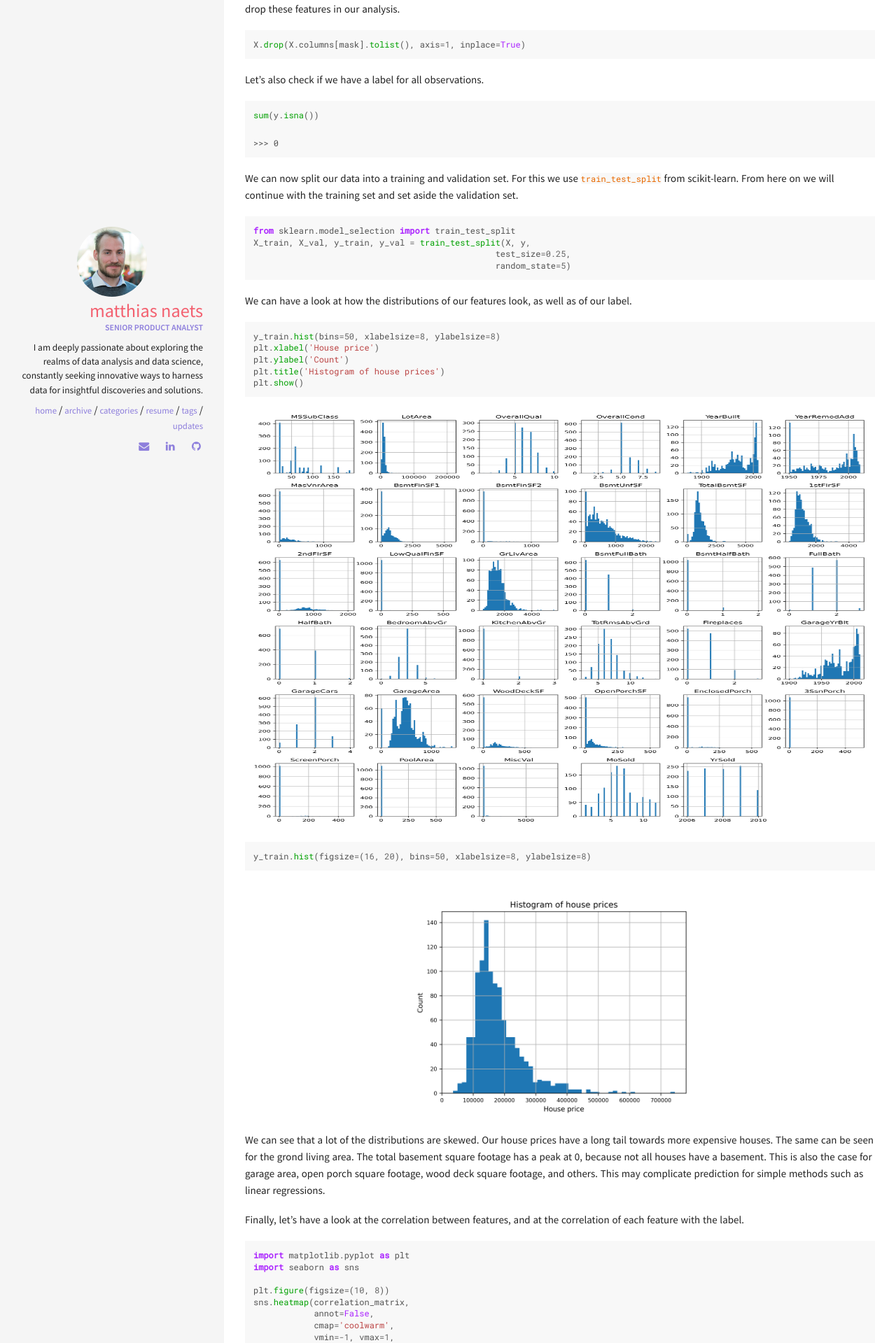
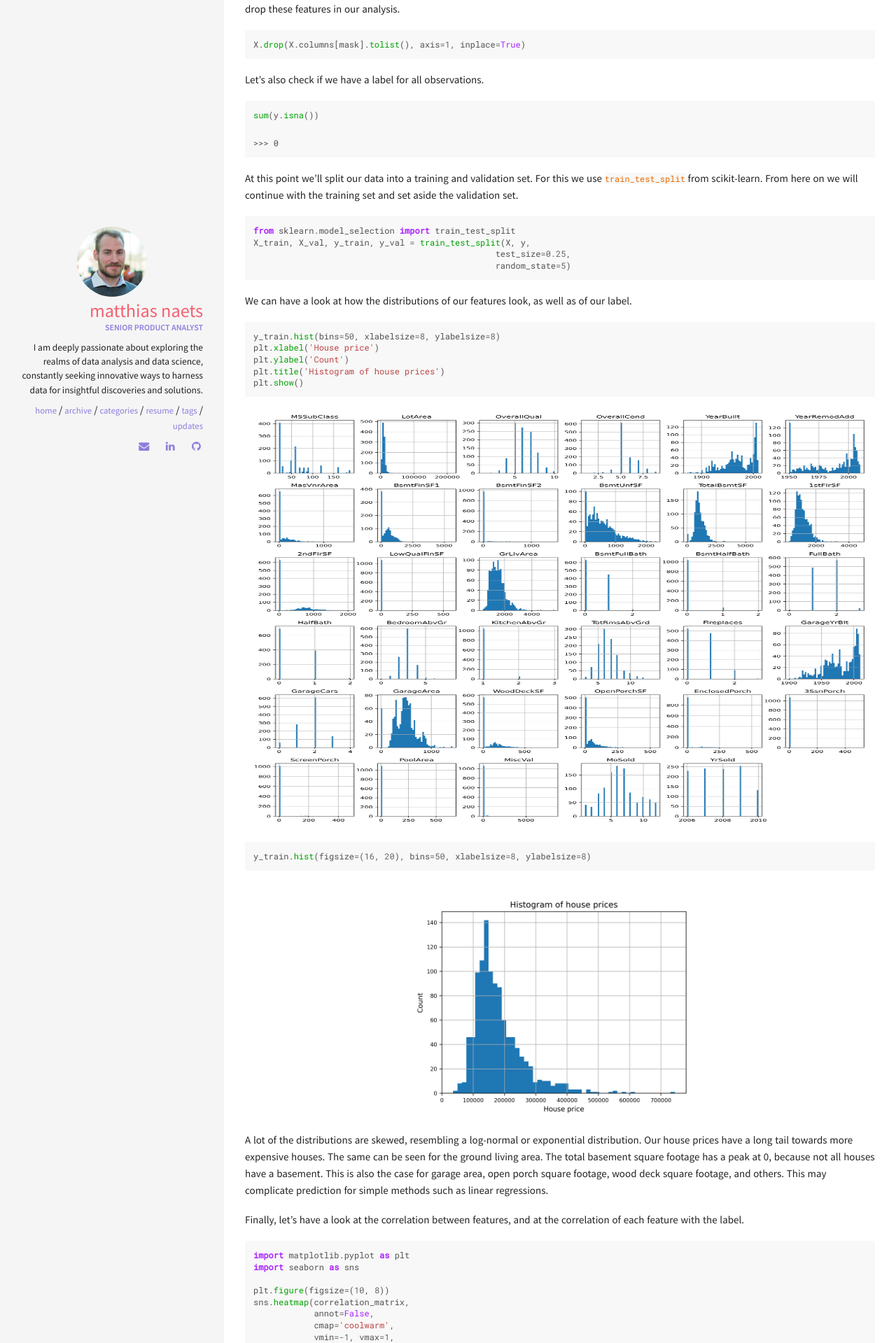
Before and after one commit to MatthN/MatthN.github.io, a Jekyll site: the page built from _posts/2024-03-02-Predicting-house-prices.markdown, in a window 1280 px wide. Shown: the part 1973-3892 px from the top of the page at 70% size. Built offline with Jekyll 4.4.1, drawn with Linux system fonts in a browser that asks for light colours; some of the changed text lies outside the part shown.

Commit message:
Predicting house prices - minor textual corrections.

````diff
--- a/_posts/2024-03-02-Predicting-house-prices.markdown
+++ b/_posts/2024-03-02-Predicting-house-prices.markdown
@@ -79,7 +79,7 @@
 ```
     >>> 0
 
-We can now split our data into a training and validation set. For this we use `train_test_split` from scikit-learn. From here on we will continue with the training set and set aside the validation set.
+At this point we'll split our data into a training and validation set. For this we use `train_test_split` from scikit-learn. From here on we will continue with the training set and set aside the validation set.
 
 ```python
 from sklearn.model_selection import train_test_split
@@ -107,7 +107,7 @@
 <img src="/img/posts/Predicting_house_prices/histogram_house_prices.png" width="50%" height="auto">
 
 
-We can see that a lot of the distributions are skewed. Our house prices have a long tail towards more expensive houses. The same can be seen for the grond living area. The total basement square footage has a peak at 0, because not all houses have a basement. This is also the case for garage area, open porch square footage, wood deck square footage, and others. This may complicate prediction for simple methods such as linear regressions.
+A lot of the distributions are skewed, resembling a log-normal or exponential distribution. Our house prices have a long tail towards more expensive houses. The same can be seen for the ground living area. The total basement square footage has a peak at 0, because not all houses have a basement. This is also the case for garage area, open porch square footage, wood deck square footage, and others. This may complicate prediction for simple methods such as linear regressions.
 
 Finally, let's have a look at the correlation between features, and at the correlation of each feature with the label.
 
@@ -129,16 +129,16 @@
 
 <img src="/img/posts/Predicting_house_prices/heatmap_correlations.png" width="75%" height="auto">
 
-We can see that the overall quality of the house has the highest positive correlation with its price. We can also see that GarageCars (the number of cars that fit in the garage) strongly correlates with the garage area, or that the year the garage was built correlates with the year the house was built. All these things make sense intuitively.
+The overall quality of the house has the highest positive correlation with the price. We can also see that GarageCars (the number of cars that fit in the garage) strongly correlates with the garage area, or that the year the garage was built correlates with the year the house was built. All these things make sense intuitively.
 
 
 ## Setting Up a Preprocessing Pipeline
-All features in the dataset have a description in `data_description.txt`. Based on their description, I divided the features into
+All features in the dataset have a description in `data_description.txt`. Based on their description, I divided the features into the below groups.
 - **numerical.** Measurable quantities represented by numerical values (integers or floats).
 - **categorical.** Features with a discrete number of possible values that do not have any particular order or hierarchy. We will apply one-hot encoding to these features.
 - **ordinal.** Categorical features where there exists a meaningful order or ranking among the categories, although the distance between the categories is not necessarily known or meaningful. These categories can be encoded by integers. For some of these features that is already the case, for others this still needs to be done.
 
-For each of the above we will define specific preprocessing steps. For the numerical features we first impute missing values using the `IterativeImputer`. Missing values are predicted based on the other features by Bayesian ridge regression (check [this](https://youtu.be/Z6HGJMUakmc?si=BCVO5VJchfKiRGM7) YouTube link for a good explanation on the subject). After that standardize the features using `StandardScaler`.
+For each of the above we will define specific preprocessing steps. For the numerical features we first impute missing values using the `IterativeImputer`. Missing values are predicted based on the other features by Bayesian ridge regression (check [this](https://youtu.be/Z6HGJMUakmc?si=BCVO5VJchfKiRGM7) YouTube link for a good explanation on the subject). Next the features are standardized using `StandardScaler`.
 
 For categorical features we impute with `SimpleImputer` applying the *most_frequent* strategy. This will replace missing values with the most prevalent category in the training set for that feature. Each feature is then one-hot encoded with `OneHotEncoder`. To prevent that this pipeline fails on a category value it has not seen in the training data we pass the `handle_unknown='ignore'` argument.
 
````
Also changed, not shown: other parts of _posts/2024-03-02-Predicting-house-prices.markdown (+1 -1 lines).
